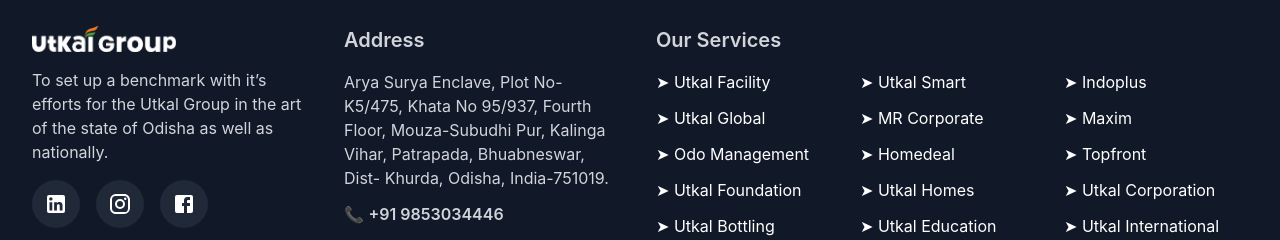
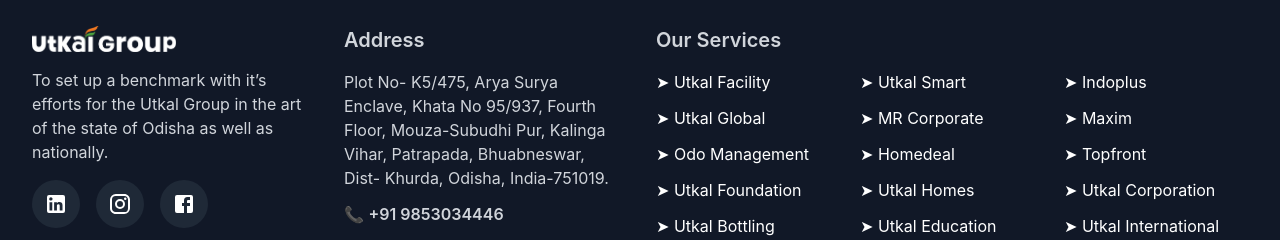
Before and after one commit to utkalgrouptech/UtkalGroup-Web, a Next.js app: page / in a window 1280 px wide. Shown: the part 7667-7907 px from the top of the page. Built offline with nearby package versions, Linux system fonts and the light colour scheme.

Commit message:
Update Footer.tsx

```diff
--- a/src/Layouts/Footer.tsx
+++ b/src/Layouts/Footer.tsx
@@ -41,7 +41,7 @@
         <div>
           <h2 className="text-lg sm:text-xl font-semibold mb-4">Address</h2>
           <p className="text-sm sm:text-base">
-            Arya Surya Enclave, Plot No- K5/475, Khata No 95/937, Fourth Floor, Mouza-Subudhi Pur,
+            Plot No- K5/475, Arya Surya Enclave, Khata No 95/937, Fourth Floor, Mouza-Subudhi Pur,
             Kalinga Vihar, Patrapada, Bhuabneswar, Dist- Khurda, Odisha, India-751019.
           </p>
           <p className="text-sm sm:text-base mt-3">
```
